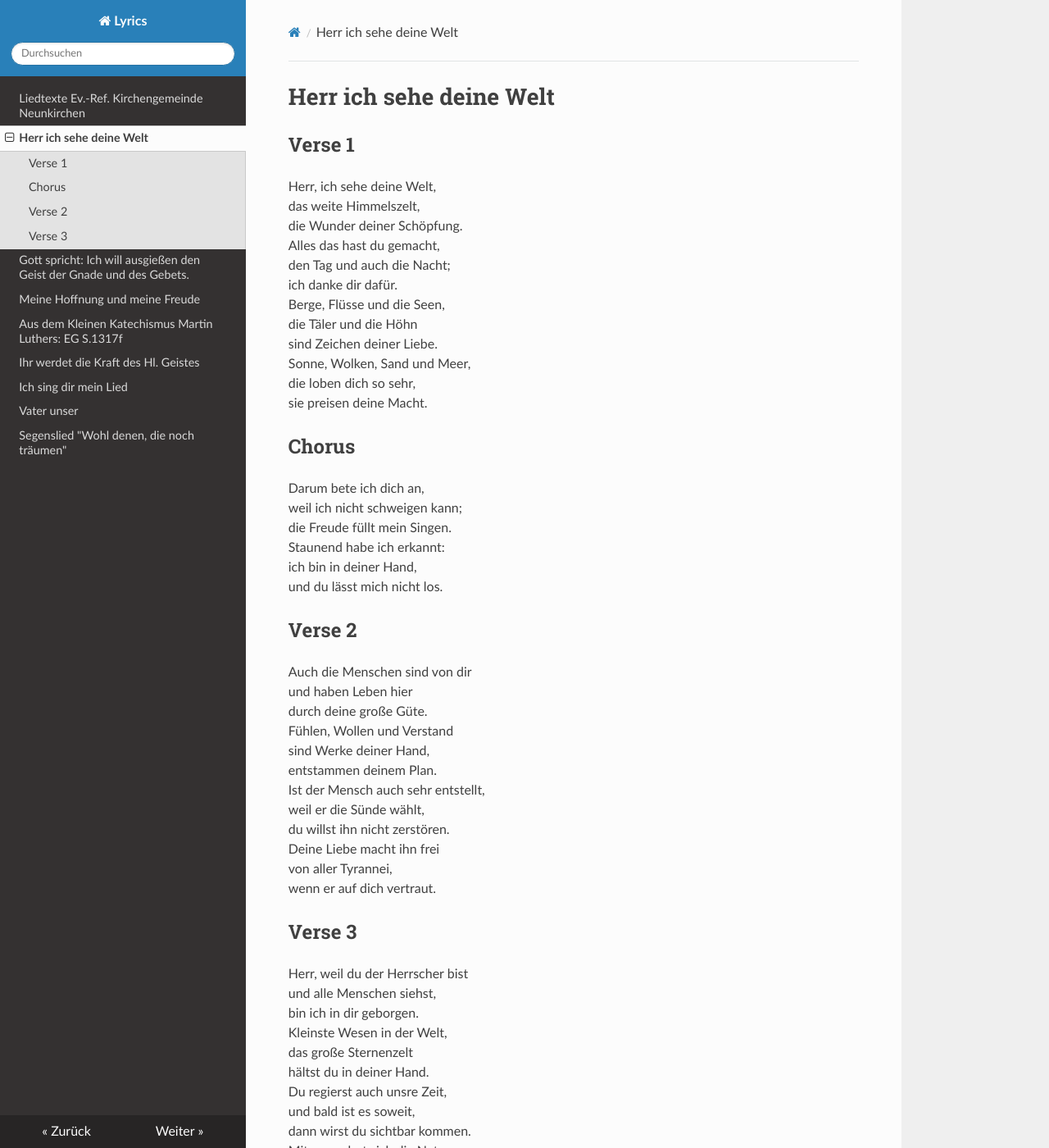
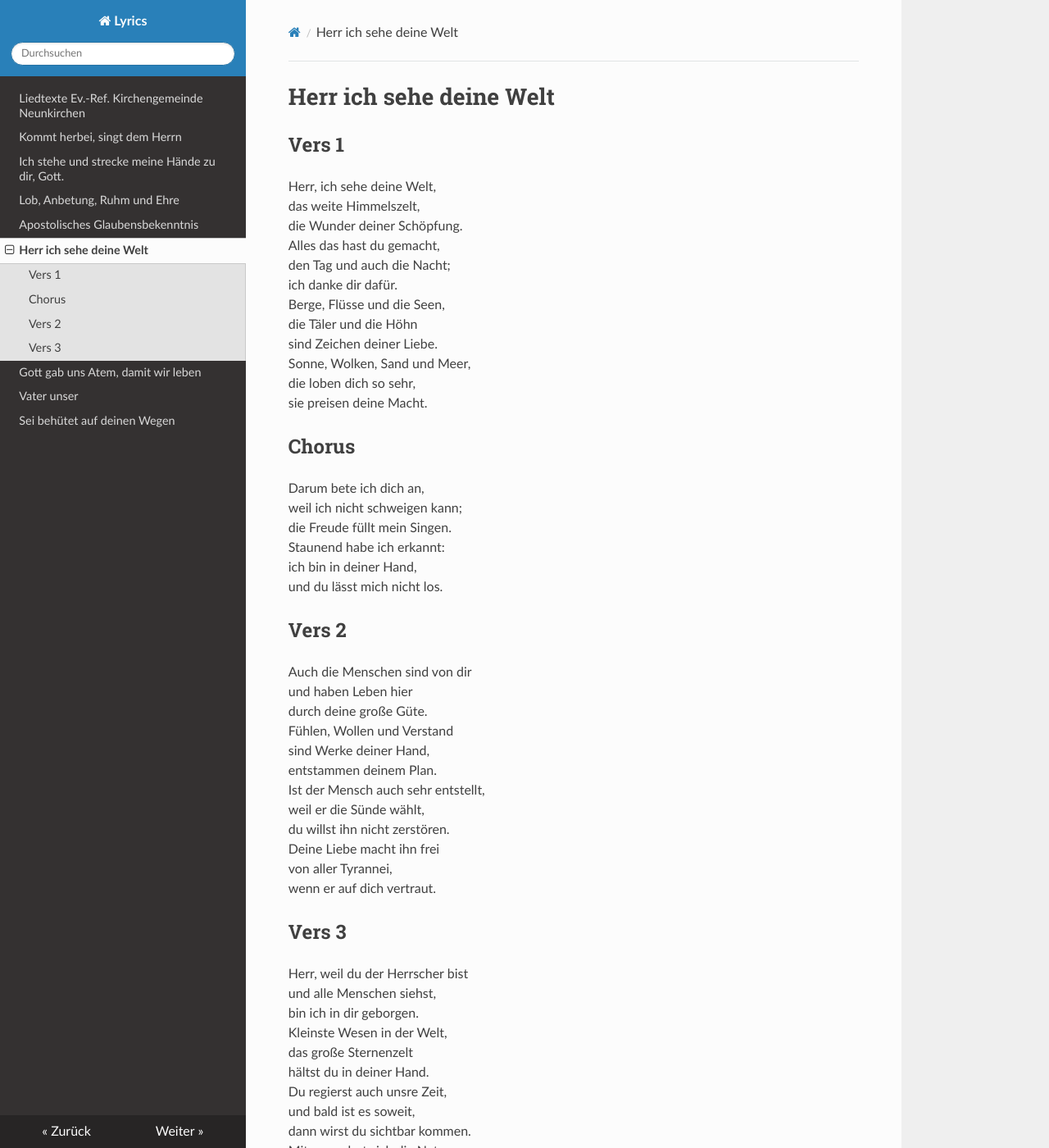
Before and after one commit to Ev-Ref-Kirchengemeinde-Neunkirchen/lyrics, an MkDocs documentation site: the page built from docs/Herr ich sehe deine Welt-lyrics.md, in a window 1280 px wide and 1400 px high. Shown: the whole window at 82% size. Built offline with MkDocs 1.6.1, drawn with Linux system fonts in a browser that asks for light colours; nearby versions of some CDN libraries.

Commit message:
Add lyrics

```diff
--- a/docs/Herr ich sehe deine Welt-lyrics.md
+++ b/docs/Herr ich sehe deine Welt-lyrics.md
@@ -1,6 +1,6 @@
 # Herr ich sehe deine Welt
 
-## Verse 1
+## Vers 1
 Herr, ich sehe deine Welt,<br>
 das weite Himmelszelt,<br>
 die Wunder deiner Schöpfung.<br>
@@ -22,7 +22,7 @@ Staunend habe ich erkannt:<br>
 ich bin in deiner Hand,<br>
 und du lässt mich nicht los.<br>
 
-## Verse 2
+## Vers 2
 Auch die Menschen sind von dir<br>
 und haben Leben hier<br>
 durch deine große Güte.<br>
@@ -36,7 +36,7 @@ Deine Liebe macht ihn frei<br>
 von aller Tyrannei,<br>
 wenn er auf dich vertraut.<br>
 
-## Verse 3
+## Vers 3
 Herr, weil du der Herrscher bist<br>
 und alle Menschen siehst,<br>
 bin ich in dir geborgen.<br>
--- a/mkdocs.yml
+++ b/mkdocs.yml
@@ -13,11 +13,11 @@ plugins:
   - search
 nav:
   - index.md
+  - Kommt_herbei_singt_dem_Herrn.md
+  - Ich_stehe_und_strecke_meine_Hände_zu_dir.md
+  - Lob_Anbetung_Ruhm_und_Ehre.md
+  - Apostolisches_Glaubensbekenntnis.md
   - Herr ich sehe deine Welt-lyrics.md
-  - Gott_spricht_ich_will_ausgießen.md
-  - Meine_Hoffnung_und_meine_Freude.md
-  - Glaubensbekenntnis_kleiner_Katechismus.md
-  - Ihr_werdet_die_Kraft_des_hl_Geistes.md
-  - Ich_sing_dir_mein_Lied.md
+  - Gott_gab_uns_Atem_damit_wir_leben.md
   - Vater_unser.md
-  - Segenslied_wohl_denen_die_noch_träumen.md
+  - Sei_behütet_auf_deinen_Wegen.md
```
Also changed, not shown: docs/Apostolisches_Glaubensbekenntnis.md (added, +27 -0 lines), docs/Gott_gab_uns_Atem_damit_wir_leben.md (added, +25 -0 lines), docs/Ich_stehe_und_strecke_meine_Hände_zu_dir.md (added, +18 -0 lines), docs/Kommt_herbei_singt_dem_Herrn.md (added, +25 -0 lines), docs/Lob_Anbetung_Ruhm_und_Ehre.md (added, +23 -0 lines), docs/Sei_behütet_auf_deinen_Wegen.md (added, +25 -0 lines), docs/index.md (+1 -1 lines).
